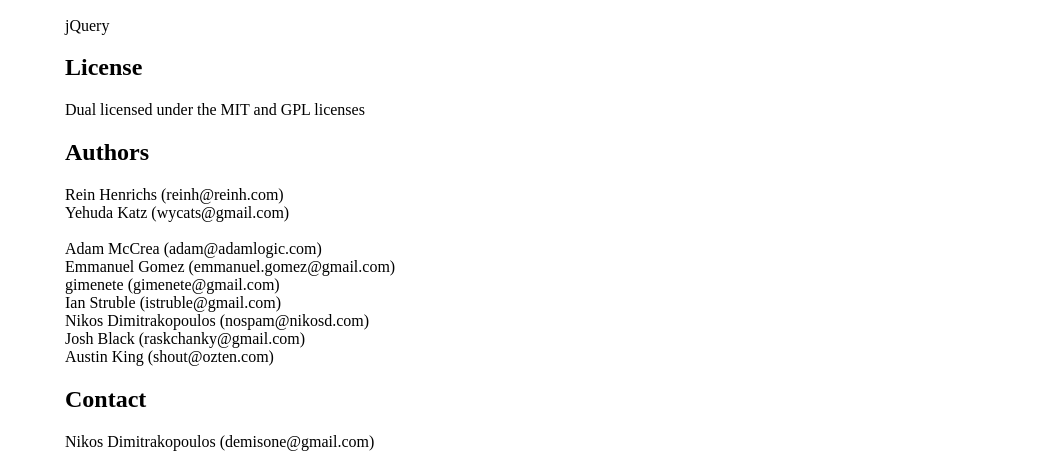
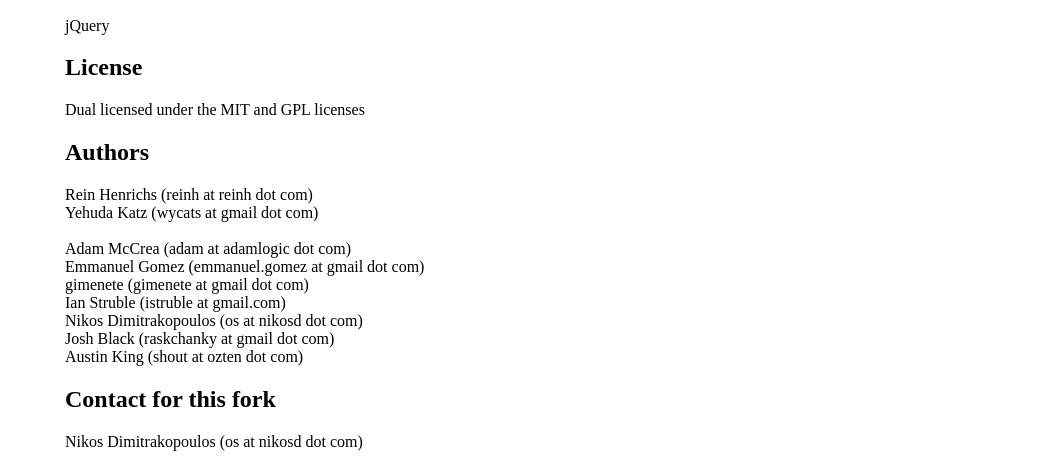
Before and after one commit to reinh/jquery-autocomplete, a plain HTML site: page index.html in a window 1280 px wide. Shown: the part 331-799 px from the top of the page, without its empty margins (225-1280 px from the left). Drawn offline with Linux system fonts and the light colour scheme.

Commit message:
don't write plain text the emails

```diff
--- a/index.html
+++ b/index.html
@@ -57,18 +57,18 @@
 <h2>License</h2>
 <p>Dual licensed under the MIT and GPL licenses</p>
 <h2>Authors</h2>
-<p>Rein Henrichs (reinh@reinh.com)
-<br/>Yehuda Katz (wycats@gmail.com)
+<p>Rein Henrichs (reinh at reinh dot com)
+<br/>Yehuda Katz (wycats at gmail dot com)
 <br/>
-<br/>Adam McCrea (adam@adamlogic.com)
-<br/>Emmanuel Gomez (emmanuel.gomez@gmail.com)
-<br/>gimenete (gimenete@gmail.com)
-<br/>Ian Struble (istruble@gmail.com)
-<br/>Nikos Dimitrakopoulos (nospam@nikosd.com)
-<br/>Josh Black (raskchanky@gmail.com)
-<br/>Austin King (shout@ozten.com)</p>
-<h2>Contact</h2>
-<p>Nikos Dimitrakopoulos (demisone@gmail.com)
+<br/>Adam McCrea (adam at adamlogic dot com)
+<br/>Emmanuel Gomez (emmanuel.gomez at gmail dot com)
+<br/>gimenete (gimenete at gmail dot com)
+<br/>Ian Struble (istruble at gmail.com)
+<br/>Nikos Dimitrakopoulos (os at nikosd dot com)
+<br/>Josh Black (raskchanky at gmail dot com)
+<br/>Austin King (shout at ozten dot com)</p>
+<h2>Contact for this fork</h2>
+<p>Nikos Dimitrakopoulos (os at nikosd dot com)
 <br/>      </p>
 
 
```
